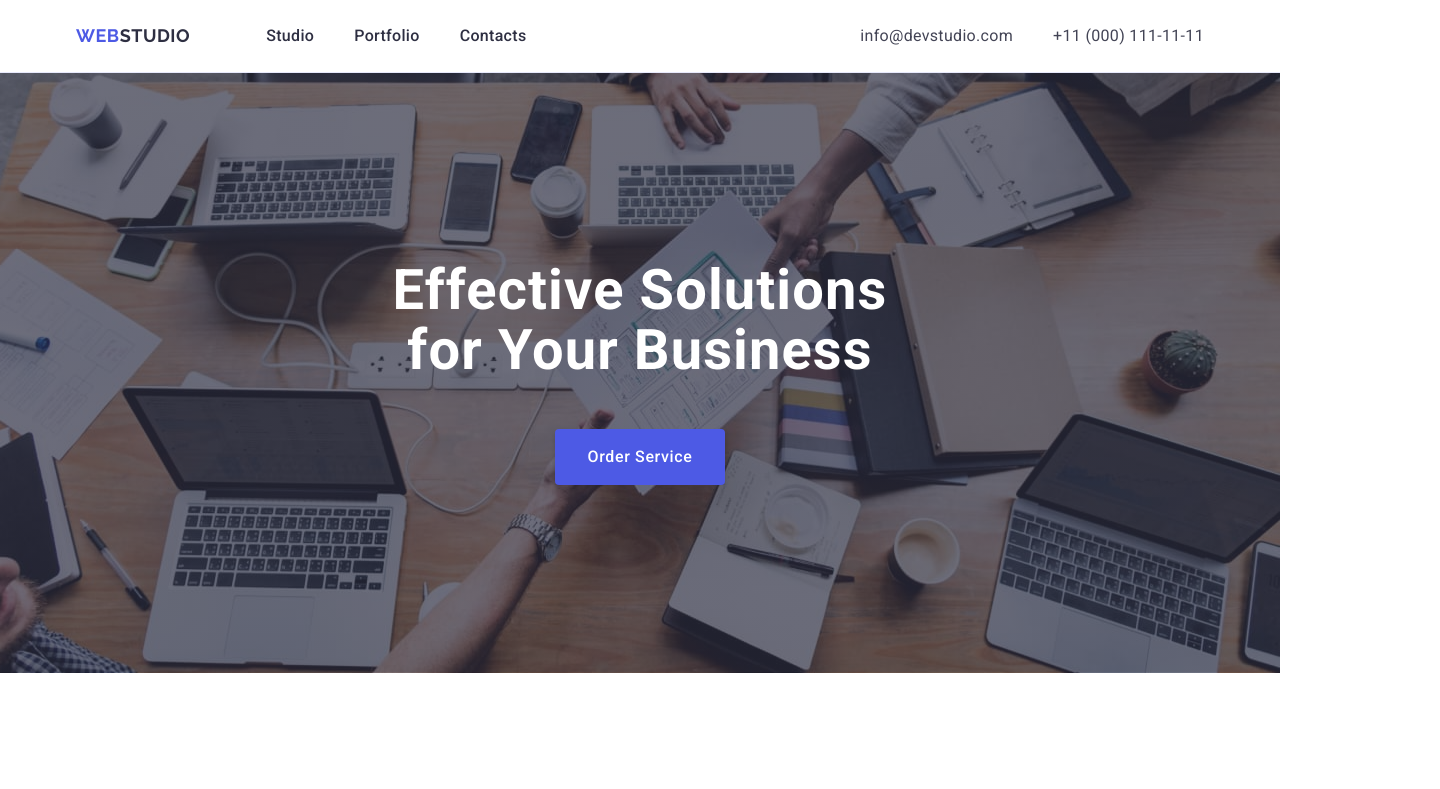
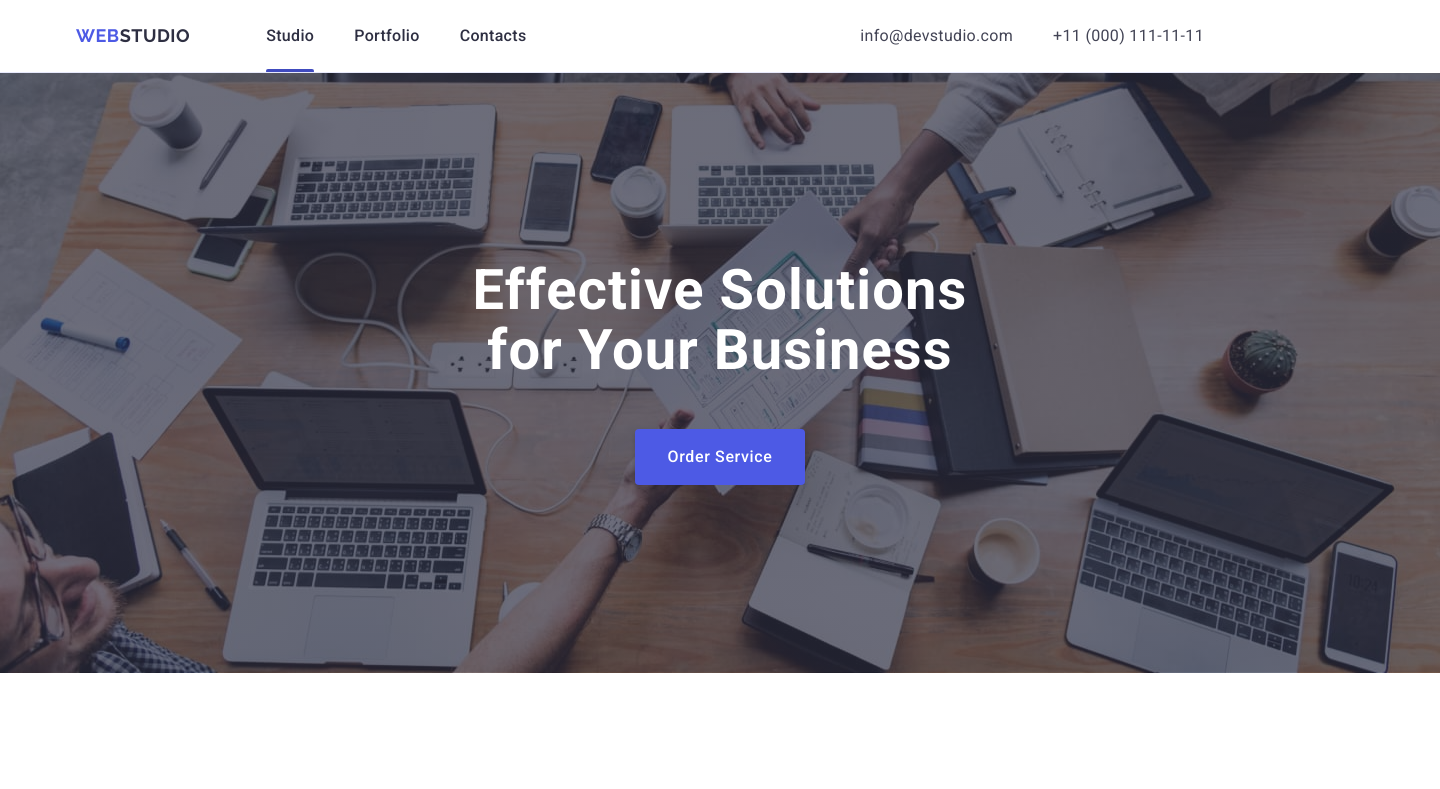
Before and after one commit to Aileneboro/goit-markup-hw-04, a plain HTML site: page index.html in a window 1280 px wide. Shown: the top 789 px of the page, 1440 px wide, since content can reach past the window. Drawn offline with nearby package versions, Linux system fonts and the light colour scheme.

Commit message:
Header ::after, transition

```diff
--- a/css/styles.css
+++ b/css/styles.css
@@ -87,10 +87,30 @@ img {
   align-items: center;
 }
 
+.link {
+  transition: color 250ms cubic-bezier(0.4, 0, 0.2, 1);
+}
+
 .link:active,
 .link:hover,
 .link:focus {
   color: #404bbf;
+}
+
+.page-nav .link {
+  position: relative;
+}
+
+.studio-link::after {
+  display: block;
+  content: "";
+  left: 0;
+  width: 100%;
+  bottom: -1px;
+  height: 4px;
+  background-color: #404bbf;
+  border-radius: 2px;
+  position: absolute;
 }
 
 .contacts-list {
@@ -135,6 +155,7 @@ ul > li > a {
   min-width: 169px;
   height: 56px;
   border: none;
+  transition: background-color 250ms cubic-bezier(0.4, 0, 0.2, 1);
 }
 
 .button-order:hover,
@@ -154,6 +175,7 @@ ul > li > a {
 }
 
 .title-main-section {
+  display: block;
   background-color: #2e2f42;
   background-image: linear-gradient(
       rgba(46, 47, 66, 0.7),
@@ -164,6 +186,7 @@ ul > li > a {
   background-position: center;
   background-size: cover;
   padding: 188px 0;
+  min-width: 1440px;
 }
 
 /* Qualities */
@@ -267,6 +290,7 @@ ul > li > a {
   border-radius: 50%;
   padding: 12px;
   margin-top: 8px;
+  transition: background-color 250ms cubic-bezier(0.4, 0, 0.2, 1);
 }
 
 .team-social-icons-link:hover {
@@ -285,6 +309,7 @@ ul > li > a {
 
 .img-portfolio {
   max-width: 360px;
+  transition: box-shadow 250ms cubic-bezier(0.4, 0, 0.2, 1);
 }
 
 .img-portfolio:hover {
@@ -351,6 +376,7 @@ footer > div > a {
   background-color: #4d5ae5;
   border-radius: 50%;
   padding: 8px;
+  transition: background-color 250ms cubic-bezier(0.4, 0, 0.2, 1);
 }
 
 .footer-social-icons-link:hover {
--- a/index.html
+++ b/index.html
@@ -27,7 +27,7 @@
             >Web<span class="accent-dark">Studio</span></a
           >
           <ul class="page-nav">
-            <li><a href="./index.html" class="link">Studio</a></li>
+            <li><a href="./index.html" class="link studio-link">Studio</a></li>
             <li><a href="#portfolio" class="link">Portfolio</a></li>
             <li><a href="" class="link">Contacts</a></li>
           </ul>
```
